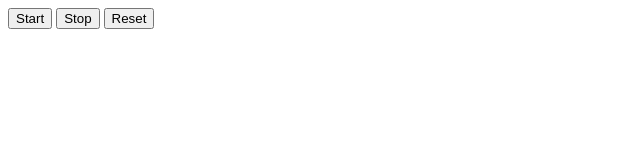
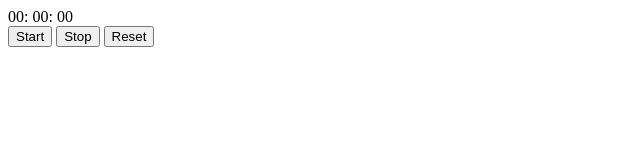
Before and after one commit to mrrezaahmadi/ClockJS, a plain HTML site: page index.html in a window 1280 px wide. Shown: the whole page, without its empty margins (0-640 px from the left). Drawn offline with Linux system fonts and the light colour scheme.

Commit message:
add chronometer face lift

```diff
--- /dev/null
+++ b/chronometer.js
@@ -0,0 +1,14 @@
+const chronometerEl = document.querySelector('.chronometer')
+
+let second = 0
+let minute = 0
+let hour = 0
+
+const renderChronometer = () => {
+    chronometerEl.textContent = `
+    ${hour < 10 ? `0${hour}` : hour}:
+    ${minute < 10 ? `0${minute}` : minute}:
+    ${second < 10 ? `0${second}` : second}`
+}
+
+renderChronometer()
--- a/index.html
+++ b/index.html
@@ -10,5 +10,6 @@
     <button id="start">Start</button>
     <button id="stop">Stop</button>
     <button id="reset">Reset</button>
+    <script src="./chronometer.js"></script>
 </body>
 </html>
```
